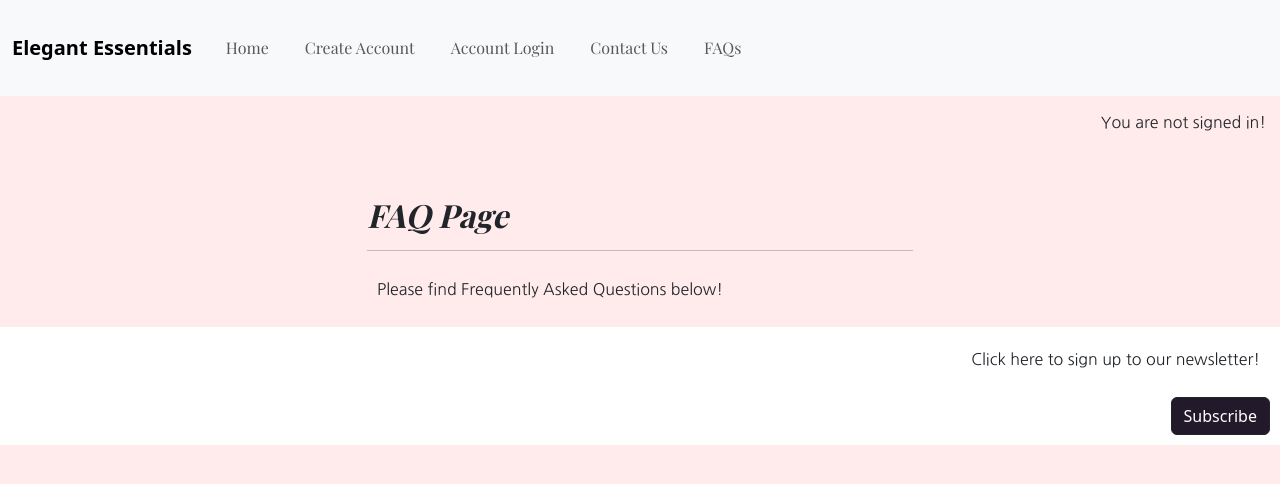
After one commit to runabrandes/pp5-elegant-essentials, a Django app: page /FAQ/ in a window 1280 px wide. The commit adds this page. Shown: the top 484 px of the page. Run offline with Django 5.2, Linux system fonts and the light colour scheme; data that the repository does not hold is empty; parts of the project's set-up code (start-up, migrations or seed data) failed here and were passed over; some libraries are stand-ins or nearby versions; some web fonts are replaced.

Commit message:
Adjusted views for FAQ and created html template

```diff
--- /dev/null
+++ b/FAQ/templates/FAQ/FAQ.html
@@ -0,0 +1,26 @@
+{% extends 'base.html' %}
+{% load static %}
+
+{% block content %}
+<div class="container">
+    <div class="row justify-content-center">
+        <div class="col-12 col-md-6 mt-5">
+            <h2>FAQ Page</h2>
+            <hr>
+            <p>Please find Frequently Asked Questions below!</p>
+            <div class="col-md-12">
+                {% for faq in faqs_page %}
+                <br>
+                <details>
+                    <summary>
+                        <strong>{{ faq.question }}</strong>
+                    </summary>
+                    <p>{{ faq.answer }}</p>
+                    <hr>
+                </details>
+                {% endfor %}
+            </div>
+        </div>
+    </div>
+</div>
+{% endblock content %}
--- a/FAQ/views.py
+++ b/FAQ/views.py
@@ -3,5 +3,5 @@ from .models import FAQ
 
 # Create your views here.
 def faq_q_and_a(request):
-    faq_page = FAQ.objects.all()
-    return render(request, 'FAQ/FAQ.html', {faq_page: faq_page})
+    faqs_page = FAQ.objects.all()
+    return render(request, 'FAQ/FAQ.html', {'faqs_page': faqs_page})
--- a/templates/base.html
+++ b/templates/base.html
@@ -82,8 +82,12 @@
                         </li>
                         {% endif %}
                         <li class="nav-item">
-                            <a class="nav-link {% if request.path == contact %}active" aria-current="page{% endif %}"
+                            <a class="nav-link {% if request.path == contact_url %}active" aria-current="page{% endif %}"
                                 href="{% url 'contact' %}">Contact Us</a>
+                        </li>
+                        <li class="nav-item">
+                            <a class="nav-link {% if request.path == faq_q_and_a%}active" aria-current="page{% endif %}"
+                                href="{% url 'faq_q_and_a' %}">FAQs</a>
                         </li>
                     </ul>
                 </div>
```
